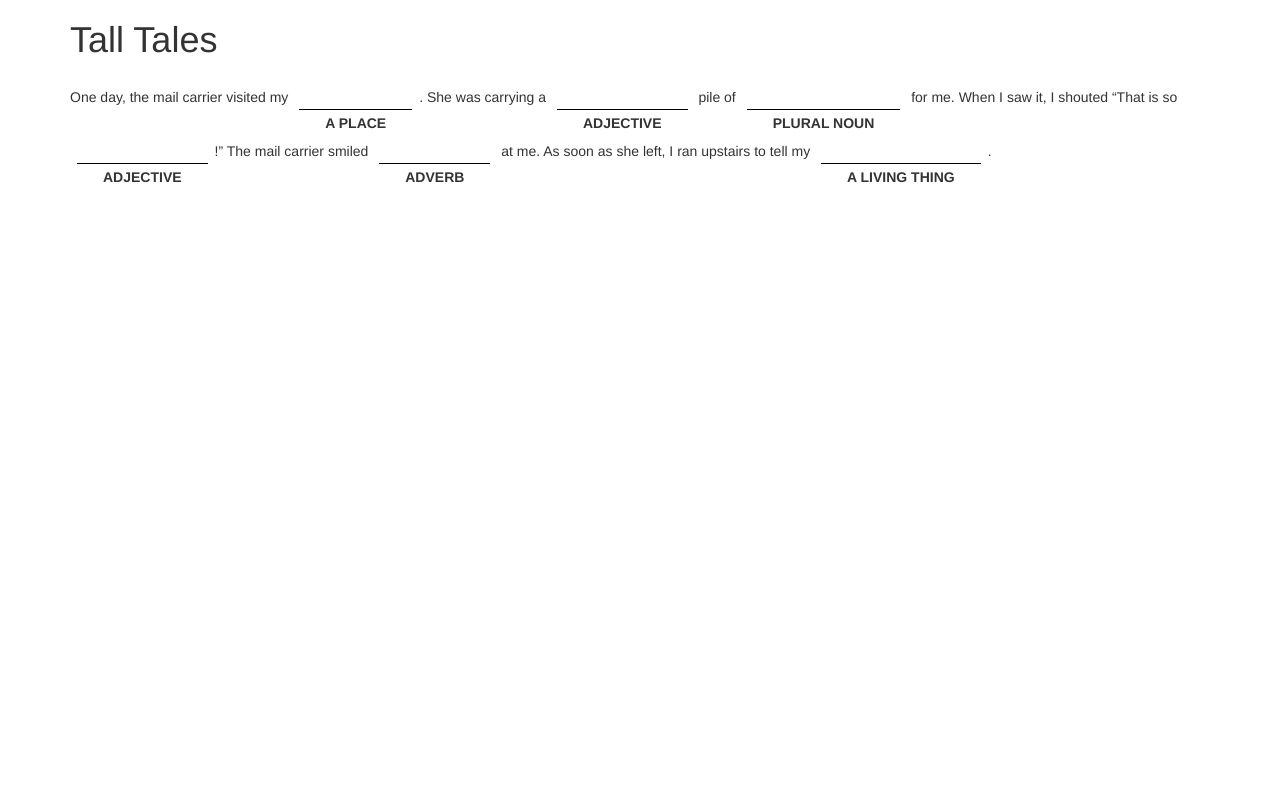
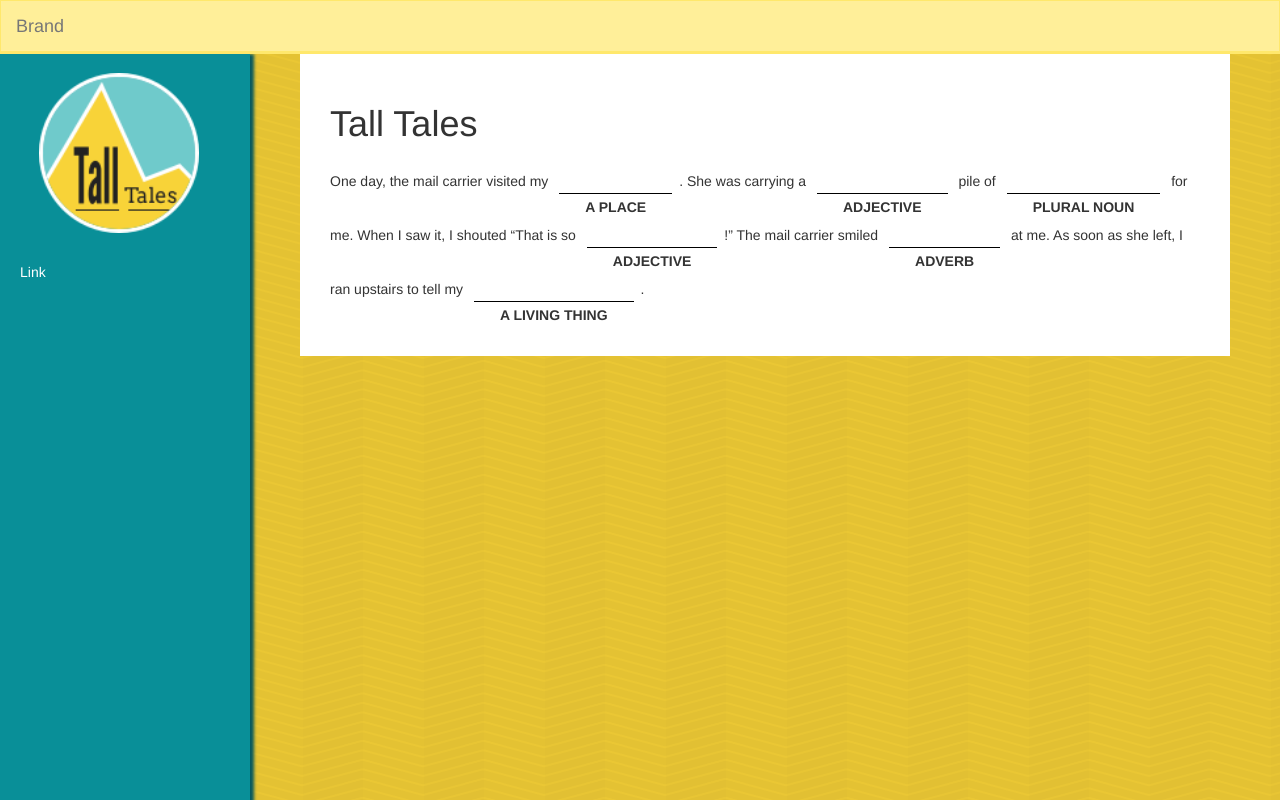
Before and after one commit to SergioEnrique/tall-tales, a website: page index.html in a window 1280 px wide. Drawn offline with nearby package versions, Linux system fonts and the light colour scheme; some packages are replaced by stand-ins of ours.

Commit message:
Segunda versión con diseño

```diff
--- a/controllers/firstLesson.js
+++ b/controllers/firstLesson.js
@@ -11,31 +11,4 @@ angular.module('talesApp.firstLesson', ['ui.router'])
 .controller('firstLessonCtrl', ['$scope', '$http',
 function (                       $scope,   $http) {
 
-	var words = []
-	var blancoSelected = ''
-
-	$scope.selectedWords = []
-	$scope.blanco = {
-		a: '',
-		b: '',
-		c: '',
-		d: '',
-		e: '',
-		f: ''
-	}
-
-	$http.get('data/words.json')
-	.then(function (res) {
-		words = res.data
-	})
-
-	$scope.selectType = function(blanco, type) {
-		blancoSelected = blanco
-		$scope.selectedWords = words.find(x => x.type === type).words
-	}
-
-	$scope.selectWord = function(word) {
-		$scope.blanco[blancoSelected] = word
-	}
-
 }])
--- a/controllers/main.js
+++ b/controllers/main.js
@@ -1,6 +1,33 @@
 angular.module('talesApp.main', [])
 
-.controller('mainCtrl', ['$scope',
-function (                $scope) {
+.controller('mainCtrl', ['$scope', '$http',
+function (                $scope,   $http) {
+
+	var words = []
+	var blancoSelected = ''
+
+	$scope.selectedWords = []
+	$scope.blanco = {
+		a: '',
+		b: '',
+		c: '',
+		d: '',
+		e: '',
+		f: ''
+	}
+
+	$http.get('data/words.json')
+	.then(function (res) {
+		words = res.data
+	})
+
+	$scope.selectType = function(blanco, type) {
+		blancoSelected = blanco
+		$scope.selectedWords = words.find(x => x.type === type).words
+	}
+
+	$scope.selectWord = function(word) {
+		$scope.blanco[blancoSelected] = word
+	}
 
 }])
--- a/css/style.css
+++ b/css/style.css
@@ -1,3 +1,143 @@
+body {
+    overflow-x: hidden;
+    background-image: url("../img/bgpattern.png");
+ }
+
+/* Toggle Styles */
+
+#wrapper {
+    padding-left: 0;
+    -webkit-transition: all 0.5s ease;
+    -moz-transition: all 0.5s ease;
+    -o-transition: all 0.5s ease;
+    transition: all 0.5s ease;
+    z-index: 0;
+    position: relative;
+}
+
+#wrapper.toggled {
+    padding-left: 250px;
+}
+
+#sidebar-wrapper {
+    z-index: 1000;
+    position: fixed;
+    left: 250px;
+    width: 0;
+    height: 100%;
+    margin-left: -250px;
+    overflow-y: auto;
+    background: #098f98;
+    box-shadow: 4px 0px 3px #08595f;
+    -webkit-transition: all 0.5s ease;
+    -moz-transition: all 0.5s ease;
+    -o-transition: all 0.5s ease;
+    transition: all 0.5s ease;
+}
+
+#wrapper.toggled #sidebar-wrapper {
+    width: 250px;
+}
+
+#page-content-wrapper {
+    width: 100%;
+    position: absolute;
+    padding: 15px;
+}
+
+#wrapper.toggled #page-content-wrapper {
+    position: absolute;
+    margin-right: -250px;
+}
+
+/* Sidebar Styles */
+
+.sidebar-nav {
+    position: absolute;
+    top: 0;
+    width: 250px;
+    margin: 0;
+    padding: 0;
+    list-style: none;
+}
+
+.sidebar-nav li {
+    text-indent: 20px;
+    line-height: 40px;
+}
+
+.sidebar-nav li a {
+    display: block;
+    text-decoration: none;
+    color: white;
+}
+
+.sidebar-nav li a:hover {
+    text-decoration: none;
+    color: #fff;
+    background: rgba(255,255,255,0.2);
+}
+
+.sidebar-nav li a:active,
+.sidebar-nav li a:focus {
+    text-decoration: none;
+}
+
+.sidebar-nav > .sidebar-brand {
+    font-size: 18px;
+    line-height: 60px;
+}
+
+.sidebar-nav > .sidebar-brand a {
+    color: white;
+}
+
+.sidebar-nav > .sidebar-brand a:hover {
+    color: #fff;
+    background: none;
+}
+
+@media(min-width:768px) {
+    #wrapper {
+        padding-left: 0;
+    }
+
+    #wrapper.toggled {
+        padding-left: 250px;
+    }
+
+    #sidebar-wrapper {
+        width: 0;
+    }
+
+    #wrapper.toggled #sidebar-wrapper {
+        width: 250px;
+    }
+
+    #page-content-wrapper {
+        padding: 20px;
+        position: relative;
+    }
+
+    #wrapper.toggled #page-content-wrapper {
+        position: relative;
+        margin-right: 0;
+    }
+}
+
+.navbar {
+    margin-bottom: 0;
+}
+
+.navbar-default {
+    border-radius: 0;
+    background-color: #ffef99;
+    border-color: #ffe86c;
+    border-bottom-width: 3px;
+    z-index: 1;
+    position: relative;
+}
+
 .ejercicio{
 	line-height: 54px;
 }
@@ -26,3 +166,14 @@
 .word-selector:hover{
 	font-weight: bold;
 }
+
+.container-game {
+    background-color: rgb(255, 255, 255);
+    margin: -20px 30px;
+    padding: 30px;
+}
+
+.wrapper-logo {
+    width: 160px;
+    margin: 19px;
+}
--- a/index.html
+++ b/index.html
@@ -10,7 +10,61 @@
 </head>
 <body ng-controller="mainCtrl">
 
-	<div class="container" ui-view></div>
+	<nav class="navbar navbar-default">
+		<div class="container-fluid">
+			<!-- Brand and toggle get grouped for better mobile display -->
+			<div class="navbar-header">
+				<a class="navbar-brand" href="#">Brand</a>
+			</div>
+
+			<!-- Collect the nav links, forms, and other content for toggling -->
+			<div class="collapse navbar-collapse" id="bs-example-navbar-collapse-1">
+
+			</div><!-- /.navbar-collapse -->
+		</div><!-- /.container-fluid -->
+	</nav>
+
+	<div id="wrapper">
+
+		<!-- Sidebar -->
+		<div id="sidebar-wrapper">
+			<ul class="sidebar-nav">
+				<li class="sidebar-brand">
+					<a href="#">
+						<img class="wrapper-logo" src="img/tt.png" alt="">
+					</a>
+				</li>
+				<li>
+					<a href="#">Link</a>
+				</li>
+			</ul>
+		</div>
+		<!-- /#sidebar-wrapper -->
+
+		<!-- Page Content -->
+		<div id="page-content-wrapper">
+			<div class="container-game" ui-view></div>
+		</div>
+		<!-- /#page-content-wrapper -->
+
+	</div>
+	<!-- /#wrapper -->
+
+	<!-- Modal -->
+	<div class="modal fade" id="myModal" tabindex="-1" role="dialog" aria-labelledby="myModalLabel">
+		<div class="modal-dialog" role="document">
+			<div class="modal-content">
+				<div class="modal-header">
+					<button type="button" class="close" data-dismiss="modal" aria-label="Close"><span aria-hidden="true">&times;</span></button>
+				</div>
+				<div class="modal-body">
+					<ul>
+						<li class="word-selector" ng-repeat="word in selectedWords" ng-click="selectWord(word.word)" data-dismiss="modal">{{word.word}}</li>
+					</ul>
+				</div>
+			</div>
+		</div>
+	</div>
 
 	<!-- Other dependencies -->
 	<script src="bower_components/jquery/dist/jquery.min.js"></script>
@@ -25,5 +79,14 @@
 	<script src="controllers/main.js"></script>
 	<script src="controllers/firstLesson.js"></script>
 
+	<!-- Menu Toggle Script -->
+    <script>
+    $("#wrapper").toggleClass("toggled")
+    $("#menu-toggle").click(function(e) {
+        e.preventDefault()
+        $("#wrapper").toggleClass("toggled")
+    })
+    </script>
+
 </body>
 </html>
--- a/templates/firstLesson.html
+++ b/templates/firstLesson.html
@@ -2,20 +2,3 @@
 
 <p class="ejercicio">One day, the mail carrier visited my <span class="miblanco">{{blanco.a}}</span><span ng-click="selectType('a', 'place')" data-toggle="modal" data-target="#myModal" class="blanco">A PLACE</span>. She was carrying a <span class="miblanco">{{blanco.b}}</span><span ng-click="selectType('b', 'adjectives')" data-toggle="modal" data-target="#myModal" class="blanco">ADJECTIVE</span> pile of <span class="miblanco">{{blanco.c}}</span><span ng-click="selectType('c', 'plural noun')" data-toggle="modal" data-target="#myModal" class="blanco">PLURAL NOUN</span> for me. When I saw it, I shouted “That is so <span class="miblanco">{{blanco.d}}</span><span ng-click="selectType('d', 'adjectives')" data-toggle="modal" data-target="#myModal" class="blanco">ADJECTIVE</span>!” The mail carrier smiled <span class="miblanco">{{blanco.e}}</span><span ng-click="selectType('e', 'adverb')" data-toggle="modal" data-target="#myModal" class="blanco">ADVERB</span> at me. As soon as she left, I ran upstairs to tell my <span class="miblanco">{{blanco.f}}</span><span ng-click="selectType('f', 'living things')" data-toggle="modal" data-target="#myModal" class="blanco">A LIVING THING</span>.
 </p>
-
-
-<!-- Modal -->
-<div class="modal fade" id="myModal" tabindex="-1" role="dialog" aria-labelledby="myModalLabel">
-	<div class="modal-dialog" role="document">
-		<div class="modal-content">
-			<div class="modal-header">
-				<button type="button" class="close" data-dismiss="modal" aria-label="Close"><span aria-hidden="true">&times;</span></button>
-			</div>
-			<div class="modal-body">
-				<ul>
-					<li class="word-selector" ng-repeat="word in selectedWords" ng-click="selectWord(word.word)" data-dismiss="modal">{{word.word}}</li>
-				</ul>
-			</div>
-		</div>
-	</div>
-</div>
```
Also changed, not shown: img/bgpattern.png (added), img/btn.png (added), img/congrats.png (added), img/graphic.png (added), img/loadingMonster.png (added), img/tt.png (added).
